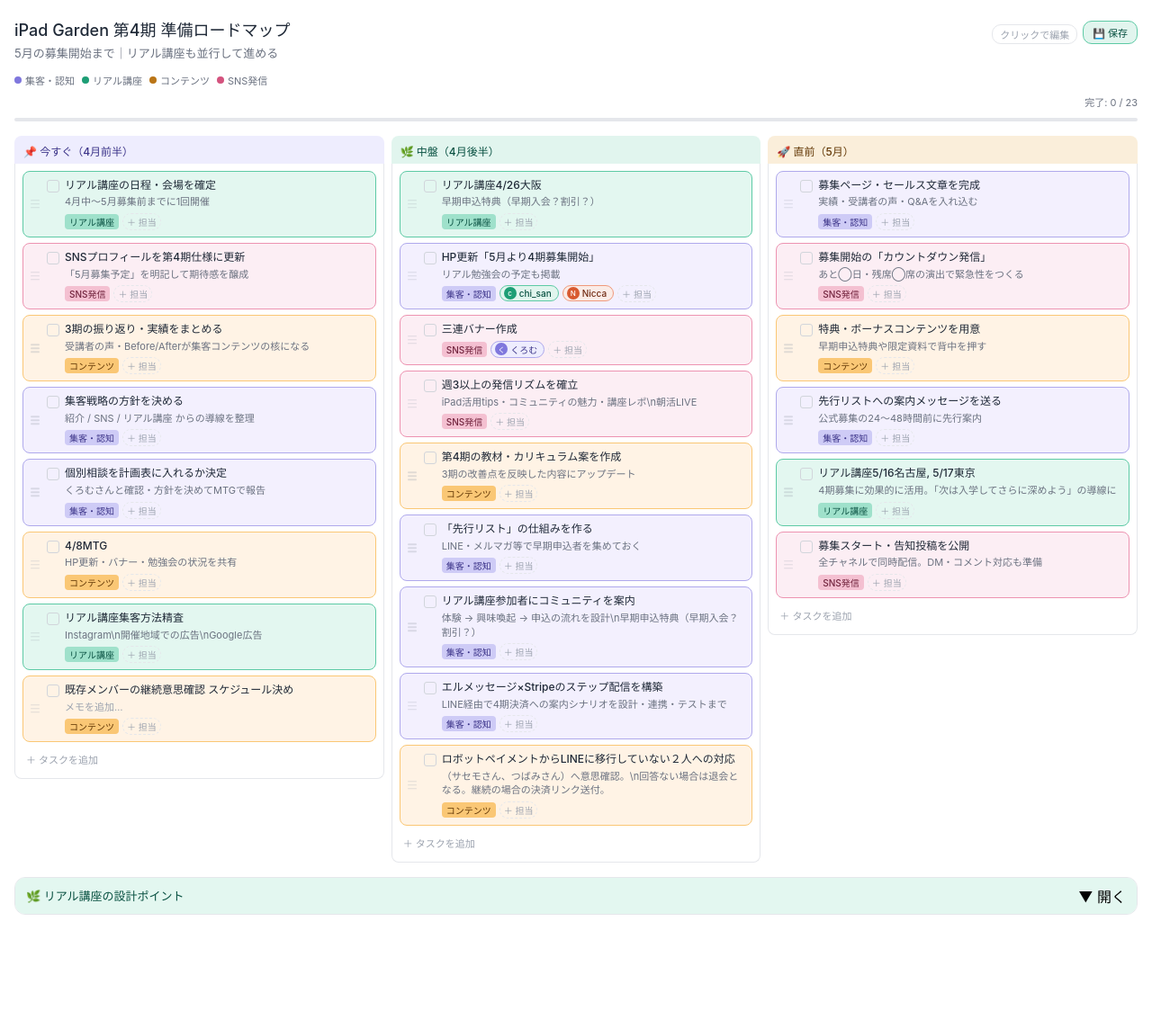
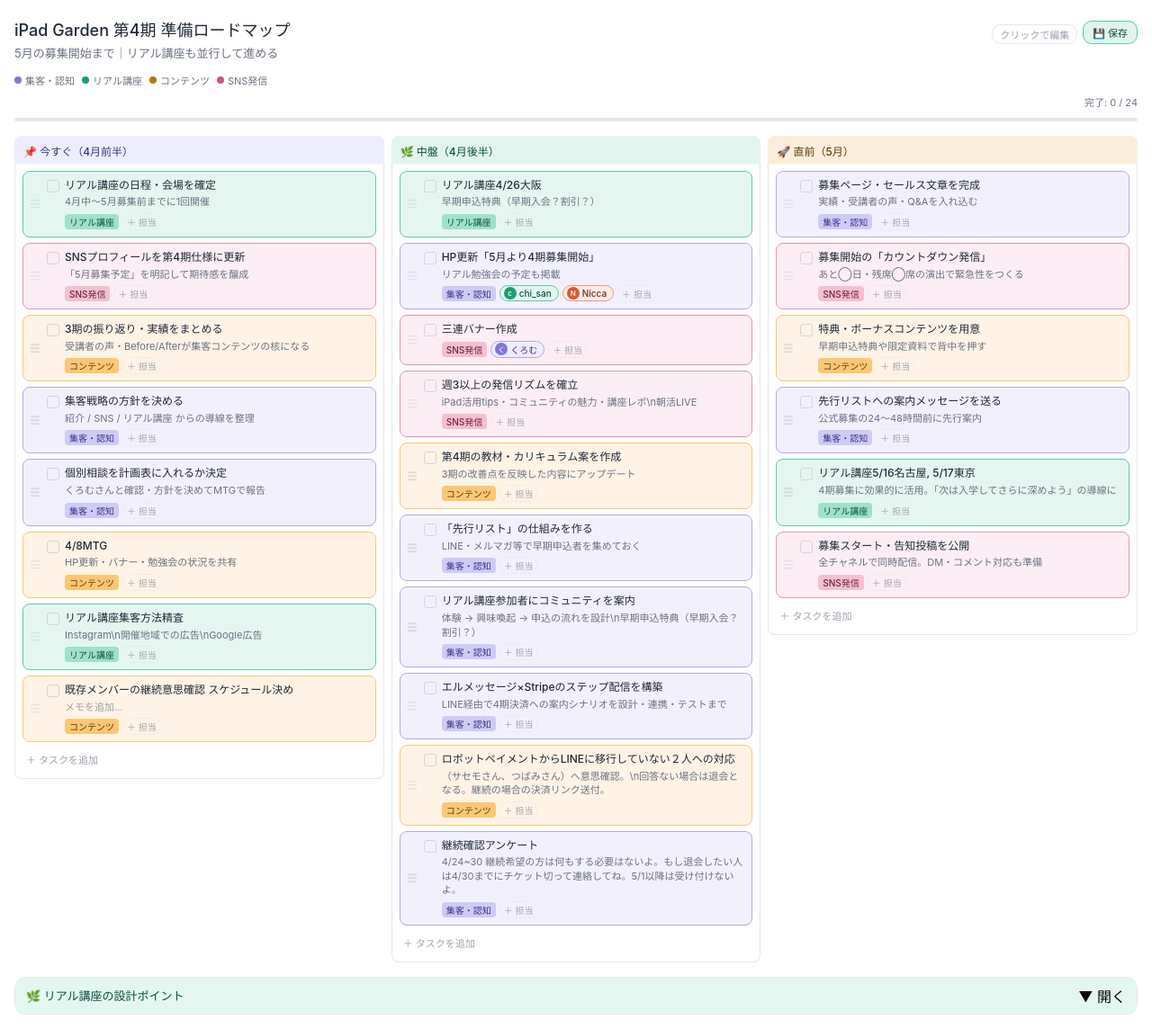
Before and after one commit to nicca-at-garden/ipad-garden-roadmap, a plain HTML site: page index.html in a window 1280 px wide. Shown: the whole page at 90% size. Before the commit the page ends 1033 px from the top, so only its background shows below. Drawn offline with Linux system fonts and the light colour scheme.

Commit message:
Add files via upload

```diff
--- a/index.html
+++ b/index.html
@@ -686,7 +686,7 @@ body { font-family: var(--font-sans, sans-serif); }
   <div class="legend-item"><div class="legend-dot ld-s"></div>SNS発信</div>
 </div>
 
-<div class="progress-label" id="prog-label">完了: 0 / 23</div>
+<div class="progress-label" id="prog-label">完了: 0 / 24</div>
 <div class="progress-bar"><div class="progress-fill" id="prog-fill" style="width:0%"></div></div>
 
 <div class="timeline">
@@ -889,7 +889,7 @@ body { font-family: var(--font-sans, sans-serif); }
         <div class="task-note" contenteditable="true" data-placeholder="メモを追加…">（サセモさん、つばみさん）へ意思確認。\n回答ない場合は退会となる。継続の場合の決済リンク送付。</div>
         <div class="task-footer"><div class="cat-badge badge-content" onclick="cycleBadge(this)">コンテンツ</div><div class="assignee-add" onclick="addAssignee(this)">＋ 担当</div></div>
       </div>
-      <button class="add-task-btn" onclick="openForm('phase2')">＋ タスクを追加</button>
+      <div class="task-card cat-recruit" data-id="tc24"><div class="drag-handle"><span></span><span></span><span></span></div><div class="task-delete" onclick="deleteTask(this)">×</div><div class="task-top"><div class="task-check" onclick="toggleCheck(this)"></div><div class="task-title" contenteditable="true">継続確認アンケート</div></div><div class="task-note" contenteditable="true" data-placeholder="メモを追加…">4/24~30 継続希望の方は何もする必要はないよ。もし退会したい人は4/30までにチケット切って連絡してね。5/1以降は受け付けないよ。</div><div class="task-footer"><div class="cat-badge badge-recruit" onclick="cycleBadge(this)">集客・認知</div><div class="assignee-add" onclick="addAssignee(this)">＋ 担当</div></div></div><button class="add-task-btn" onclick="openForm('phase2')">＋ タスクを追加</button>
       <div id="add-form-phase2" class="add-form">
         <input id="new-title-phase2" type="text" placeholder="タスク名">
         <textarea id="new-note-phase2" placeholder="メモ"></textarea>
@@ -993,7 +993,7 @@ body { font-family: var(--font-sans, sans-serif); }
 </div>
 
 <script>
-let taskCounter = 23;
+let taskCounter = 24;
 const members = [
   { key: 'kurumu', cls: 'a-kurumu', initial: 'く', label: 'くろむ' },
   { key: 'nicca',  cls: 'a-nicca',  initial: 'N', label: 'Nicca' },
```
